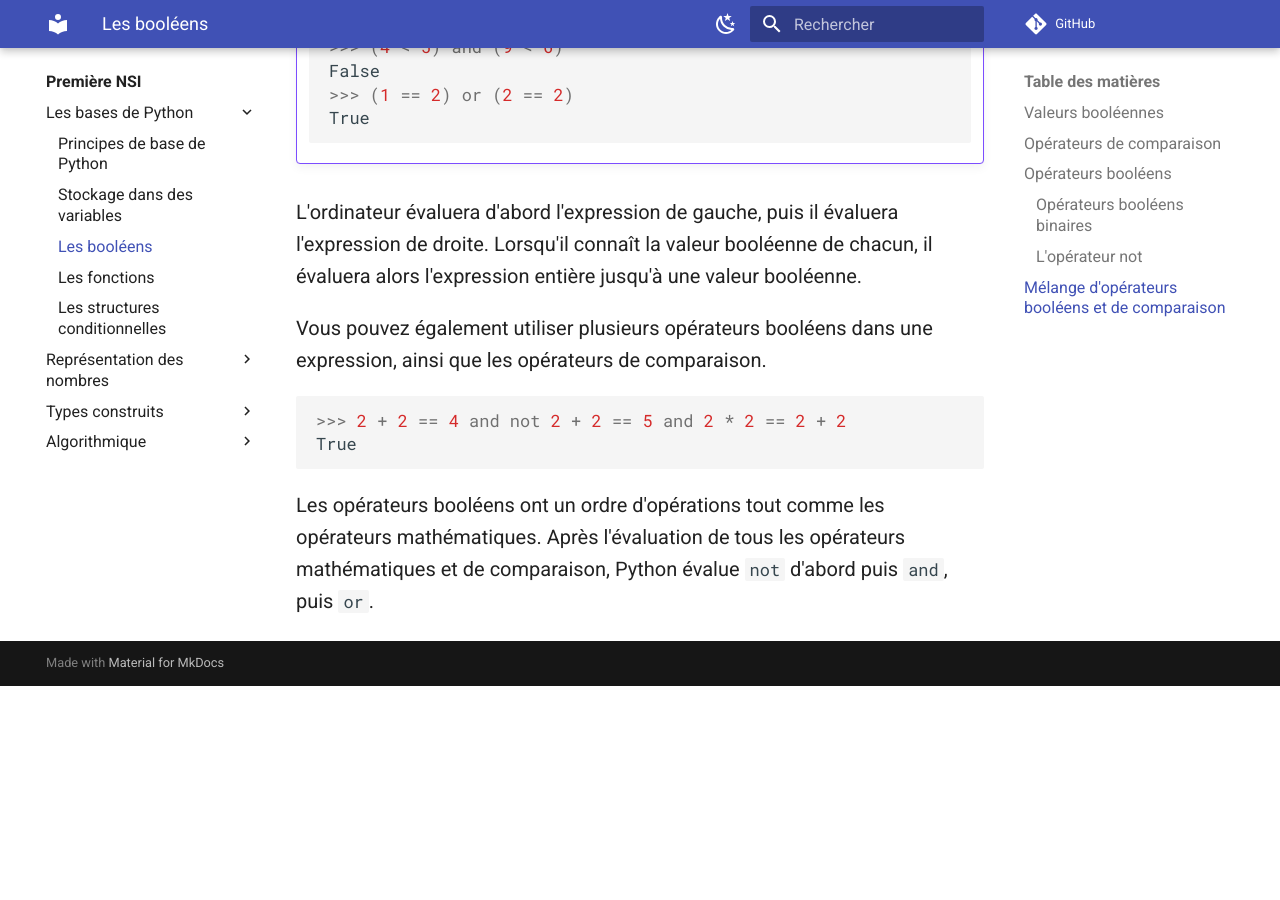
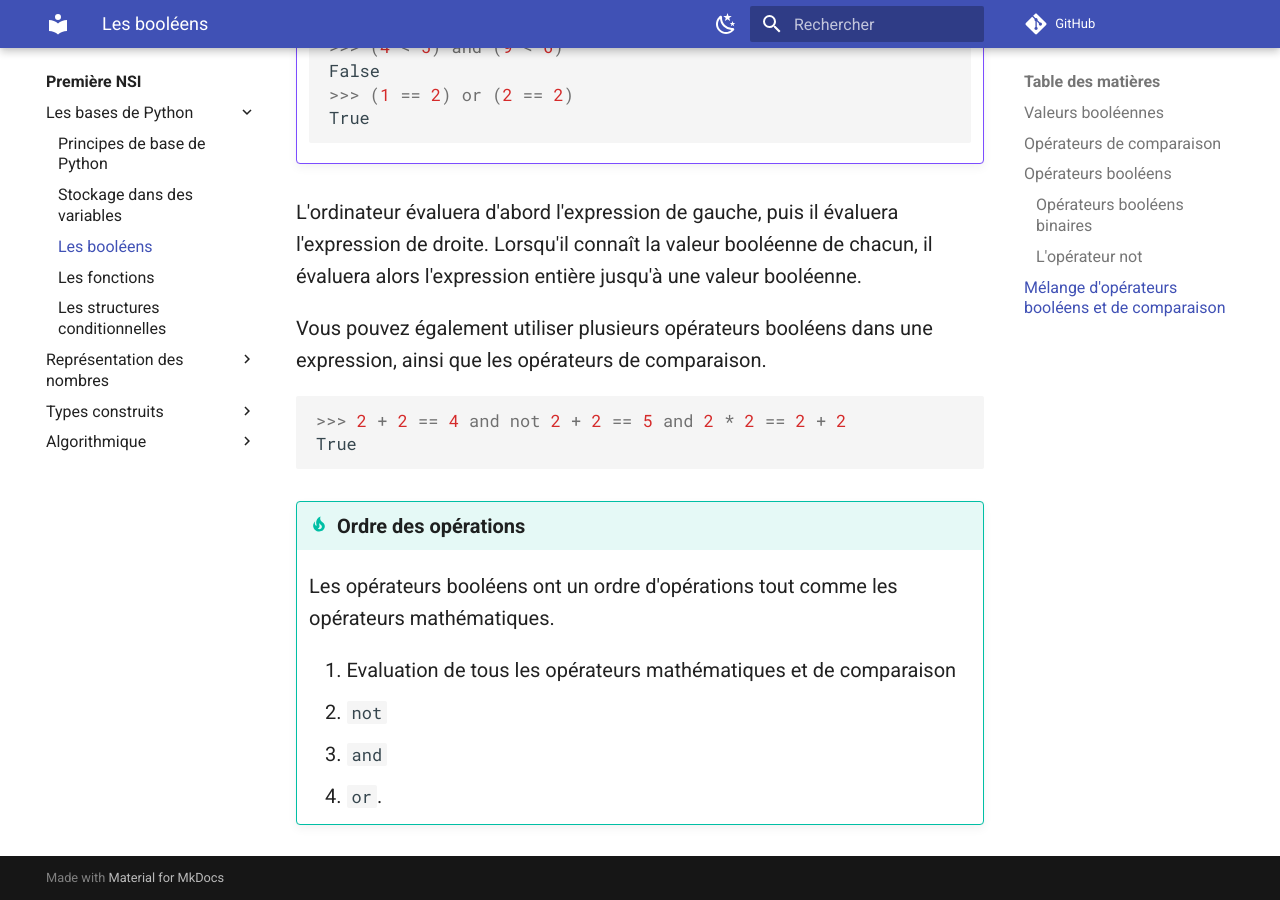
Before and after one commit to infocornouaille/nsi-cornouaille, an MkDocs documentation site: the page built from docs/premiere/bases_de_python/booleens.md, in a window 1280 px wide and 900 px high, scrolled down 5881 px. Built offline with MkDocs 1.6.1 and Material for MkDocs 9.7.7, drawn with Linux system fonts in a browser that asks for light colours; comment, search, counter and statistics services are not loaded; before the commit the page ends 6567 px from its top, so only the background shows below that; some of the changed text lies outside the part shown.

Commit message:
Update booleens.md

````diff
--- a/docs/premiere/bases_de_python/booleens.md
+++ b/docs/premiere/bases_de_python/booleens.md
@@ -29,12 +29,12 @@ Les opérateurs de comparaison comparent deux valeurs et évaluent jusqu'à une
 
 !!! tip "Opérateurs de comparaison"
 
-    - `==`	Égal à
-    - `!=`	Pas égal à (différent de)
-    - `<`	Strictement inférieur à
-    - `>`	Strictement supérieur à
-    - `<=`	Inférieur ou égal à
-    - `>=`	Supérieur ou égal à
+    - `==` Égal à
+    - `!=` Pas égal à (différent de)
+    - `<` Strictement inférieur à
+    - `>` Strictement supérieur à
+    - `<=` Inférieur ou égal à
+    - `>=` Supérieur ou égal à
 
     Ces opérateurs évaluent `True` ou `False` dépendent des valeurs que vous leur donnez.
 
@@ -180,4 +180,11 @@ Vous pouvez également utiliser plusieurs opérateurs booléens dans une express
 True
 ```
 
-Les opérateurs booléens ont un ordre d'opérations tout comme les opérateurs mathématiques. Après l'évaluation de tous les opérateurs mathématiques et de comparaison, Python évalue `not` d'abord puis `and`, puis `or`.
+!!! tip "Ordre des opérations"
+
+    Les opérateurs booléens ont un ordre d'opérations tout comme les opérateurs mathématiques.
+
+    1. Evaluation de tous les opérateurs mathématiques et de comparaison
+    2. `not`
+    3. `and`
+    4. `or`.
````
Also changed, not shown: other parts of docs/premiere/bases_de_python/booleens.md (+1 -1 lines).
